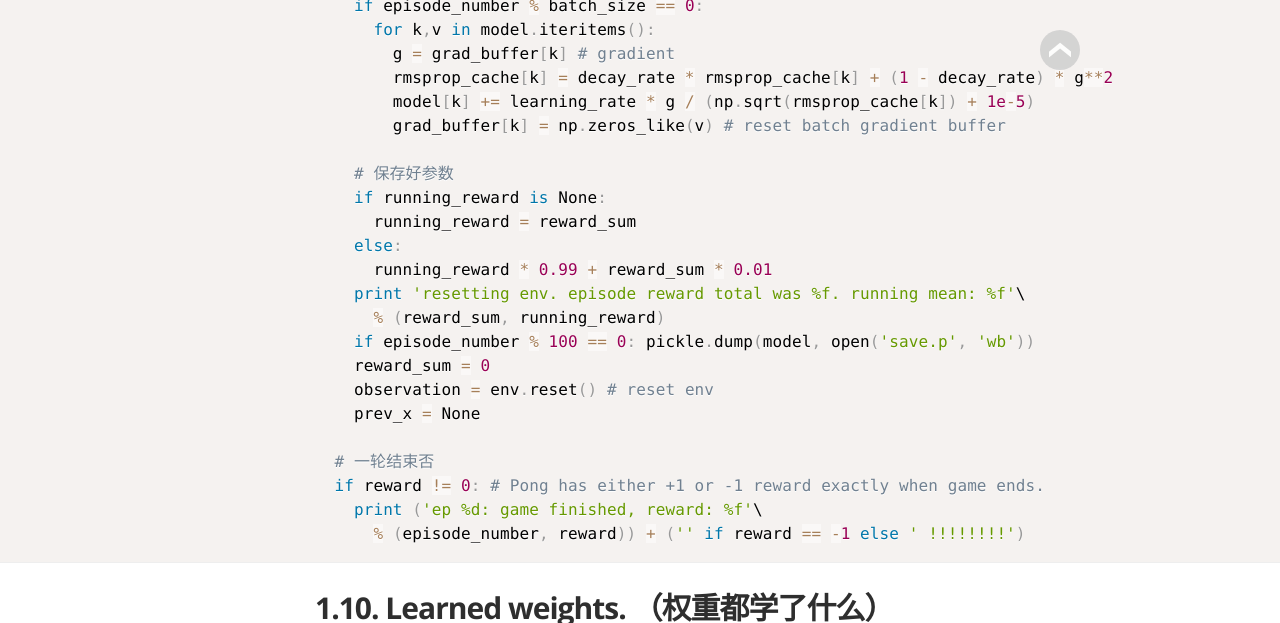
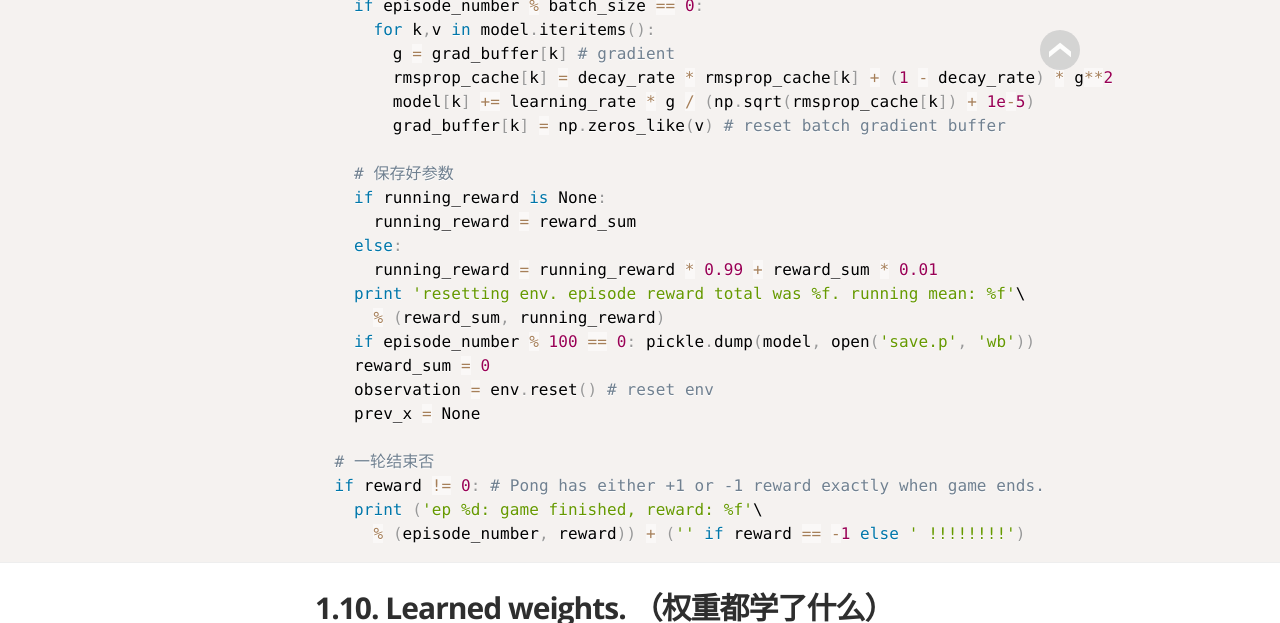
Before and after one commit to chinaq/blog, a Jekyll site: the page built from _posts/2017-10-30-DeepRL-Pong.md, in a window 1280 px wide and 900 px high, scrolled down 8486 px, cut to the strip 0-623 px from the top of the window. Built offline with Jekyll 4.4.1, drawn with Linux system fonts in a browser that asks for light colours; some web fonts are replaced.

Commit message:
revise rl pong

```diff
--- a/_posts/2017-10-30-DeepRL-Pong.md
+++ b/_posts/2017-10-30-DeepRL-Pong.md
@@ -210,7 +210,7 @@ while True:
     if running_reward is None:
       running_reward = reward_sum
     else:
-      running_reward * 0.99 + reward_sum * 0.01
+      running_reward = running_reward * 0.99 + reward_sum * 0.01
     print 'resetting env. episode reward total was %f. running mean: %f'\
       % (reward_sum, running_reward)
     if episode_number % 100 == 0: pickle.dump(model, open('save.p', 'wb'))
```
Also changed, not shown: _posts_o/2017-10-30-深度强化学习笔记/2017-10-30-DeepRL-Pong.md (+1 -1 lines).
